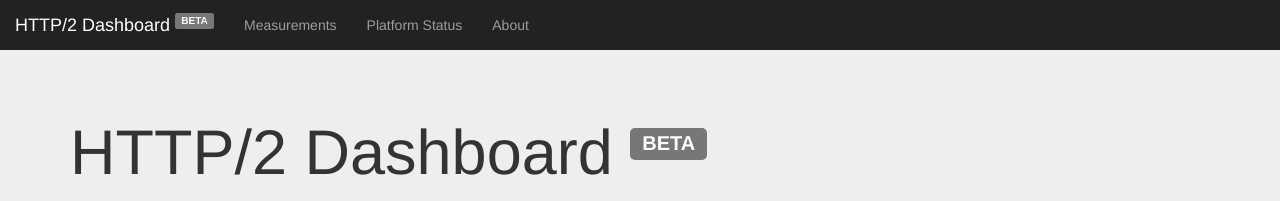
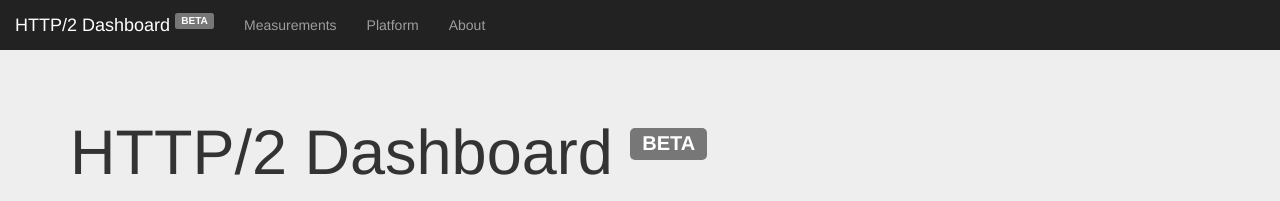
Before and after one commit to dtnaylor/http2-dashboard, a Jekyll site: the page built from www/index.html, in a window 1280 px wide. Shown: the top 201 px of the page. Built offline with Jekyll 4.4.1, drawn with Linux system fonts in a browser that asks for light colours; nearby versions of some CDN libraries; a script that is not in the unit is left out.

Commit message:
Platform Status -> Platform

```diff
--- a/www/_includes/header.html
+++ b/www/_includes/header.html
@@ -18,7 +18,7 @@
 	  <ul class="nav navbar-nav">
 		<!--<li><a href="{{ site.baseurl }}/overview.html">HTTP/2 Overview</a></li>-->
 		<li><a id="measurements-tab" href="{{ site.baseurl }}/measurements/overview.html">Measurements</a></li>
-		<li><a id="platform-tab" href="{{ site.baseurl }}/platform/overview.html">Platform Status</a></li>
+		<li><a id="platform-tab" href="{{ site.baseurl }}/platform/overview.html">Platform</a></li>
 		<li><a href="{{ site.baseurl }}/about.html">About</a></li>
 	  </ul>
 
```
